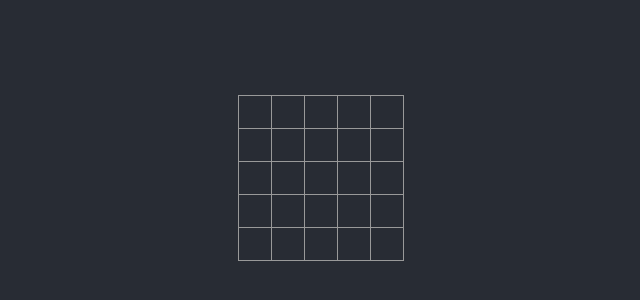
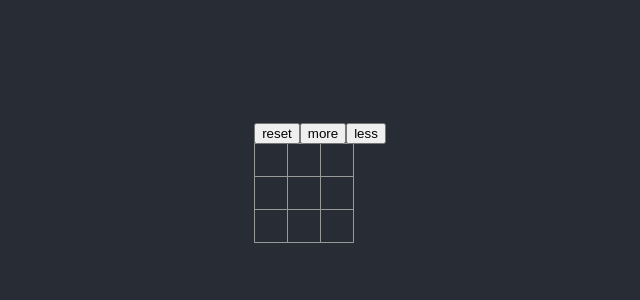
Before and after one commit to Omer-Sadeh/RippleGame, a React (Create React App) app: page / in a window 1280 px wide. Shown: the part 222-522 px from the top of the page, without its empty margins (320-960 px from the left). Built offline with nearby package versions, Linux system fonts and the light colour scheme.

Commit message:
size controller

```diff
--- a/src/Components/Board.tsx
+++ b/src/Components/Board.tsx
@@ -1,11 +1,17 @@
 import React, { useState } from 'react';
 
-const SIZE = 5
 
 function Board() {
 
+    const [SIZE, setSIZE] = useState(3);
     const [Squares, setSquares] = useState(Array(SIZE * SIZE).fill(false));
-    const numsss = Array.from(Array(SIZE).keys());
+    var looper = Array.from(Array(SIZE).keys());
+
+    const updateBoard = (i: number) => {
+      if (i > 2) setSIZE(i);
+      setSquares(Array(SIZE * SIZE).fill(false));
+      looper = Array.from(Array(SIZE).keys());
+    }
 
     const Ripple = (i: number) => {
       var tempSquares = Squares.concat();
@@ -27,7 +33,10 @@ function Board() {
 
     return (
         <div>
-          {numsss.map((i) => <div className="board-row">{numsss.map((j) => renderSquare(j + SIZE*i))}</div>)}
+          <button onClick={() => updateBoard(SIZE)}>reset</button>
+          <button onClick={() => updateBoard(SIZE + 1)}>more</button>
+          <button onClick={() => updateBoard(SIZE - 1)}>less</button>
+          {looper.map((i) => <div className="board-row">{looper.map((j) => renderSquare(j + SIZE*i))}</div>)}
         </div>
       );
 }
```
